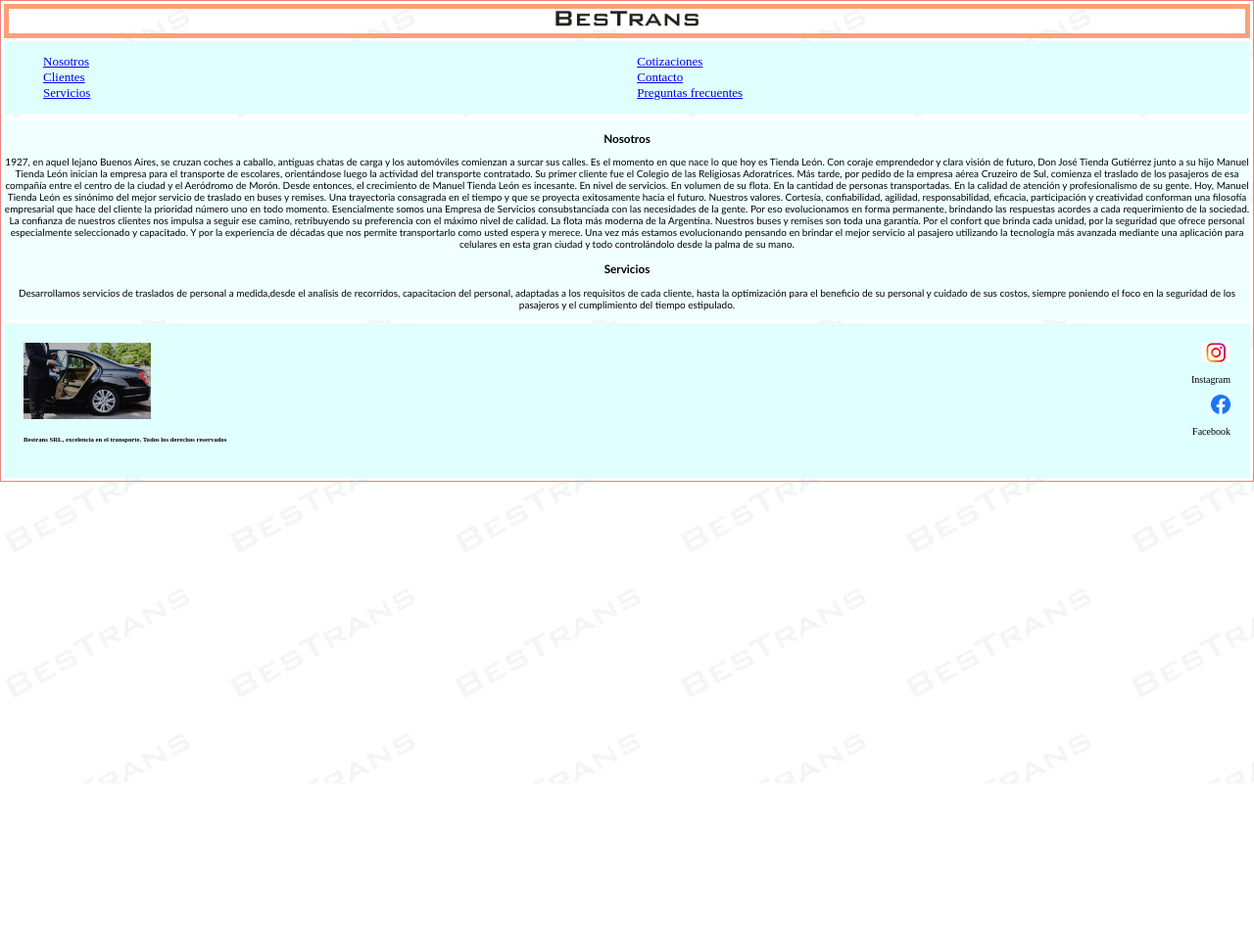
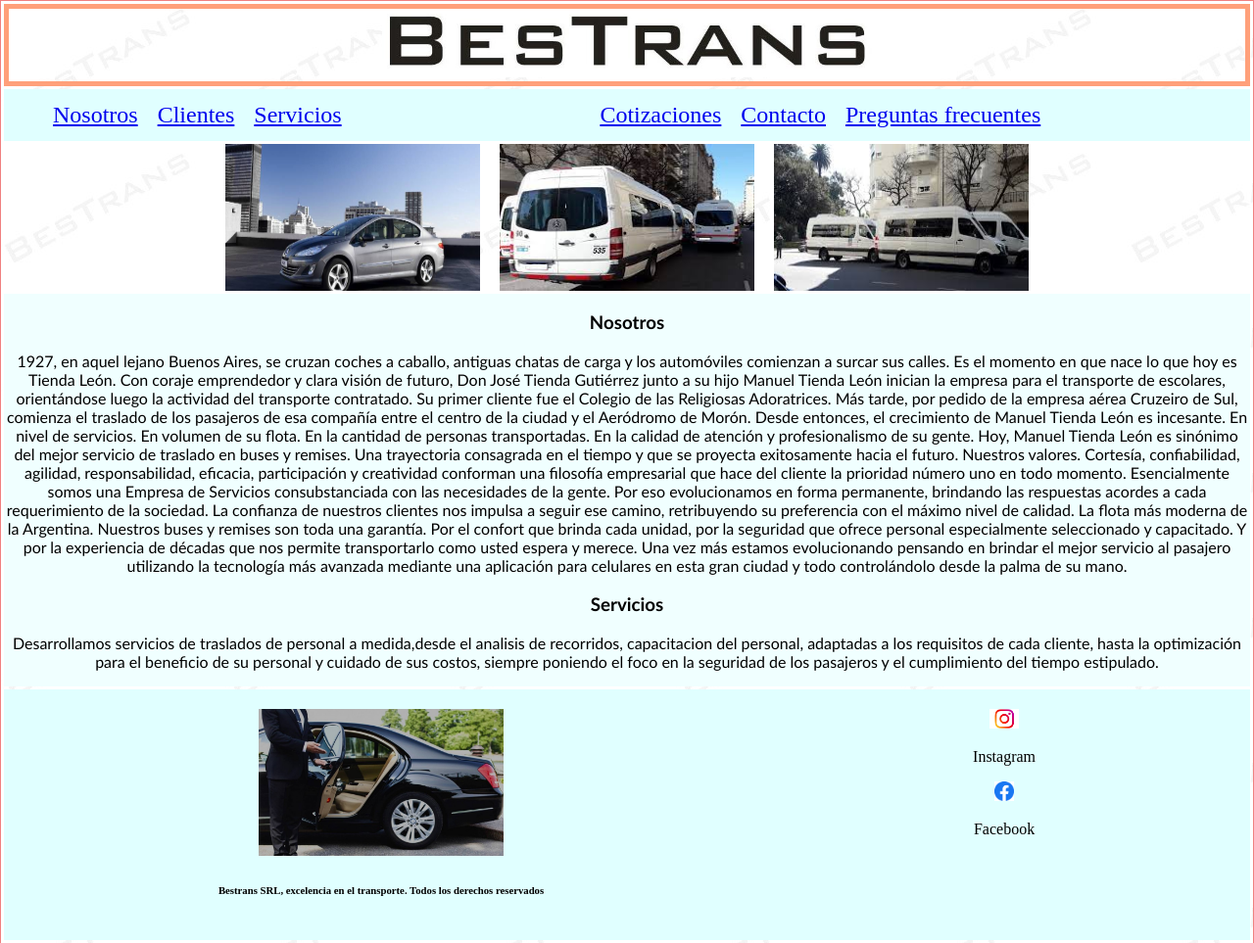
Before and after one commit to josealecortes/Proyecto-Coder, a plain HTML site: page index.html in a window 1280 px wide. Shown: the whole page at 98% size. Before the commit the page ends 800 px from the top, so only its background shows below. Drawn offline with Linux system fonts and the light colour scheme.

Commit message:
edicion de vista

```diff
--- a/main.css
+++ b/main.css
@@ -217,3 +217,163 @@
     height: 200px;
     margin: .5rem;
 }
+
+@media screen and (min-width:768px) {
+    .index-header img {
+        width: 350px;
+    }
+    .index-nav {
+        grid-template-areas:
+        "index-nav1 nav1"
+        ;
+
+    }
+    .index-nav1 {
+        display: inline-flex;
+
+    }
+    .index-nav1 li {
+        margin-left: 10px;
+        margin-right: 10px;
+        font-size: larger;
+
+    }
+    .nav1 li {
+        margin-left: 10px;
+        margin-right: 10px;
+        font-size: larger;
+    }
+    .nav1 {
+        display: inline-flex;
+
+    }
+    .index-body {
+        display: grid;
+        grid-template-areas:
+        "index-header index-header"
+        "index-nav index-nav"
+        "index-imagen index-imagen"
+        "index-main index-main"
+        "index-footer index-footer"
+    }
+    .index-imagen {
+        grid-area: index-imagen;
+        text-align: center;
+        display: inline-flex;
+        justify-content: center;
+    }
+    .index-imagen img {
+        width: 160px;
+        height: 90px;
+        margin-left: 10px;
+        margin-right: 10px;
+    }
+    .nav-nav {
+        margin-left: 10px;
+        margin-right: 10px;
+        font-size: larger;
+        text-align: center;
+    }
+    .nav-nav-1 {
+        margin-left: 10px;
+        margin-right: 10px;
+        font-size: larger;
+        text-align: center;
+    }
+    .index-main {
+        font-size: small;
+    }
+    .clientes-main {
+        font-size: small;
+    }
+    .preguntasfrecuentes-main {
+        font-size: small;
+    }
+    .index-footer {
+        font-size: small;
+    }
+    .footer1 {
+        text-align: center;
+    }
+    .footer2 {
+        font-size: small;
+        text-align: center;
+    }
+    .footer1 img {
+        width: 200px;
+    }
+}
+
+@media screen and (min-width:1024px) {
+    .index-header img {
+        width: 500px;
+    }
+    .index-nav1 {
+        display: inline-flex;
+    }
+    .index-nav1 li {
+        font-size: x-large;
+    }
+    .nav1 li {
+        font-size: x-large;
+    }
+    .nav1 {
+        display: inline-flex;
+    }
+    .index-body {
+        display: grid;
+        grid-template-areas:
+        "index-header index-header"
+        "index-nav index-nav"
+        "index-imagen index-imagen"
+        "index-main index-main"
+        "index-footer index-footer"
+    }
+    .index-imagen {
+        grid-area: index-imagen;
+        text-align: center;
+        display: inline-flex;
+        justify-content: center;
+    }
+    .index-imagen img {
+        width: 260px;
+        height: 150px;
+        margin-left: 10px;
+        margin-right: 10px;
+    }
+    .nav-nav {
+        margin-left: 10px;
+        margin-right: 10px;
+        font-size: x-large;
+        text-align: center;
+    }
+    .nav-nav-1 {
+        margin-left: 10px;
+        margin-right: 10px;
+        font-size: x-large;
+        text-align: center;
+    }
+    .index-main {
+        font-size: medium;
+    }
+    .clientes-main {
+        font-size: medium;
+    }
+.preguntasfrecuentes-main {
+    font-size: medium;
+    }
+.index-footer {
+    font-size: medium;
+    }
+.footer1 {
+    text-align: center;
+    }
+.footer2 {
+    font-size: medium;
+    text-align: center;
+    }
+.footer1 img {
+    width: 250px;
+    }
+
+}
```
